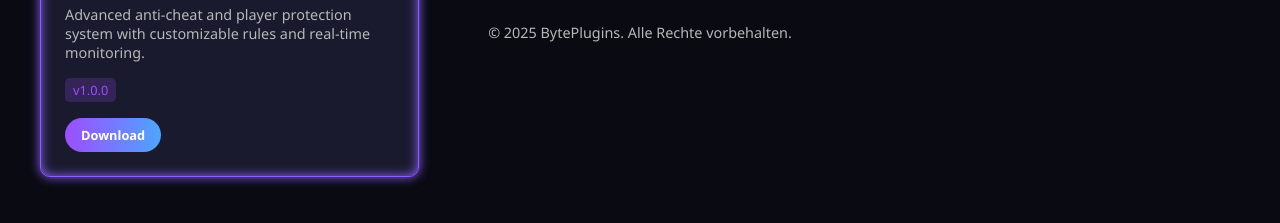
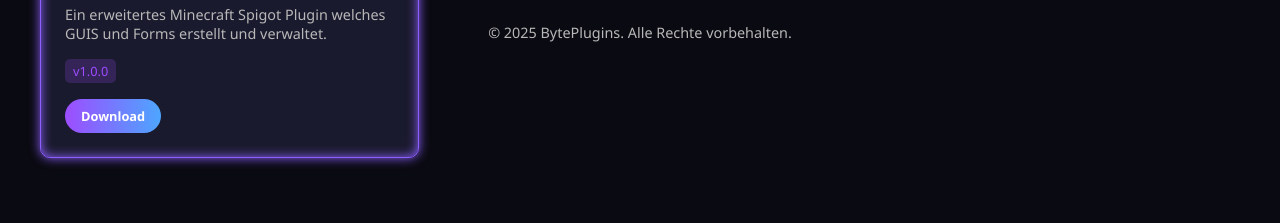
Before and after one commit to LeTobias9240011/Schul-Tabelle, a plain HTML site: page index.html in a window 1280 px wide. Shown: the part 1114-1337 px from the top of the page. Drawn offline with Linux system fonts and the light colour scheme.

Commit message:
Update index.html

```diff
--- a/index.html
+++ b/index.html
@@ -616,7 +616,7 @@
                 </div>
                 <div class="plugin-content">
                     <h3 class="plugin-title">NTMenusv2</h3>
-                    <p class="plugin-description">Advanced anti-cheat and player protection system with customizable rules and real-time monitoring.</p>
+                    <p class="plugin-description">Ein erweitertes Minecraft Spigot Plugin welches GUIS und Forms erstellt und verwaltet.</p>
                     <div class="plugin-stats">
                         <span class="plugin-version">v1.0.0</span>
                     </div>
```
